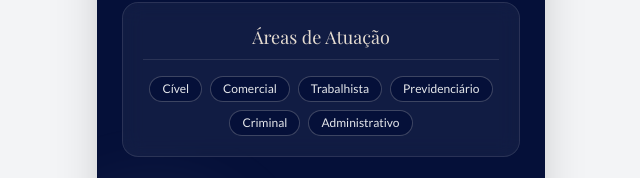
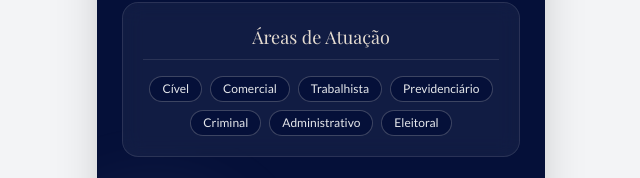
Before and after one commit to advchristianemelchior/cartaodigital, a plain HTML site: page index.html in a window 1280 px wide. Shown: the part 611-789 px from the top of the page, without its empty margins (319-959 px from the left). Drawn offline with nearby package versions, Linux system fonts and the light colour scheme; a web font is replaced by a local one.

Commit message:
Update index.html

```diff
--- a/index.html
+++ b/index.html
@@ -158,6 +158,7 @@
                     <span class="px-3 py-1 bg-brand-navy border border-brand-silver/30 rounded-full text-xs text-gray-200">Previdenciário</span>
                     <span class="px-3 py-1 bg-brand-navy border border-brand-silver/30 rounded-full text-xs text-gray-200">Criminal</span>
                     <span class="px-3 py-1 bg-brand-navy border border-brand-silver/30 rounded-full text-xs text-gray-200">Administrativo</span>
+                    <span class="px-3 py-1 bg-brand-navy border border-brand-silver/30 rounded-full text-xs text-gray-200">Eleitoral</span>
                 </div>
             </div>
 
```
